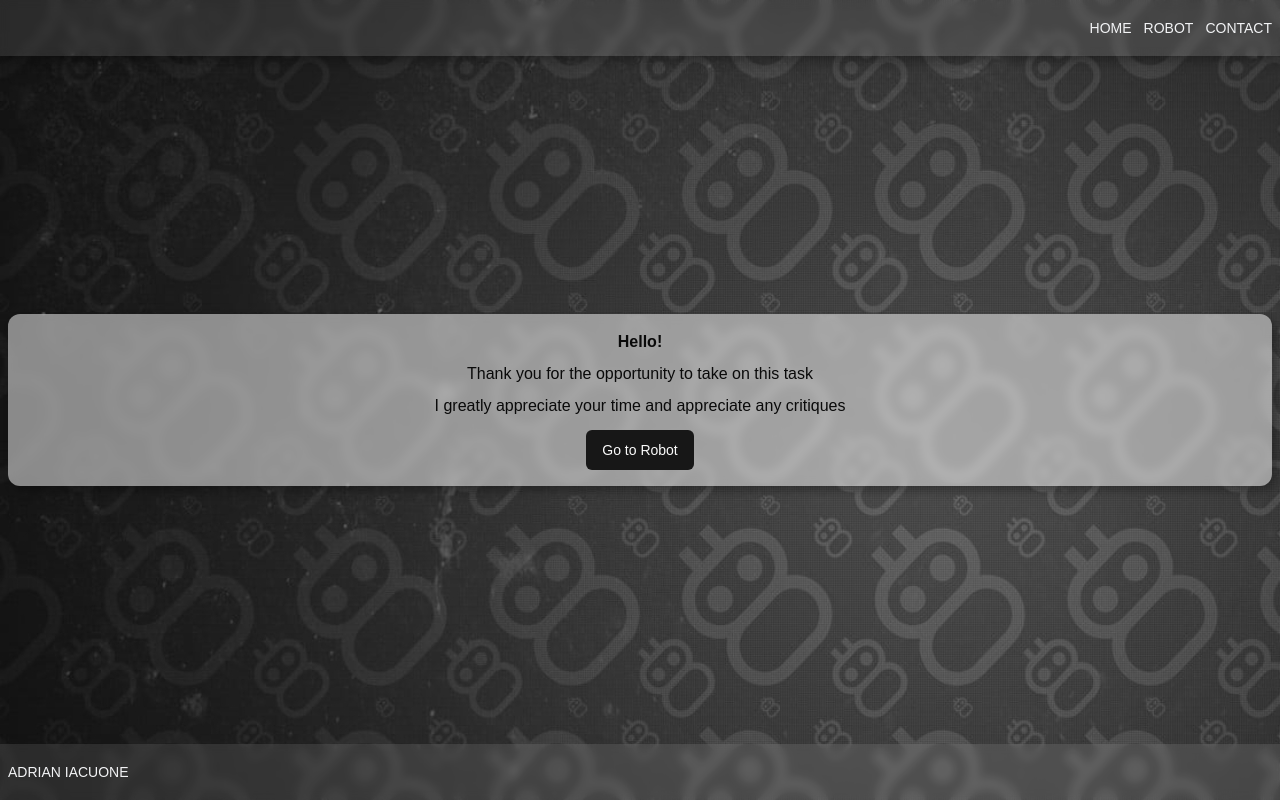
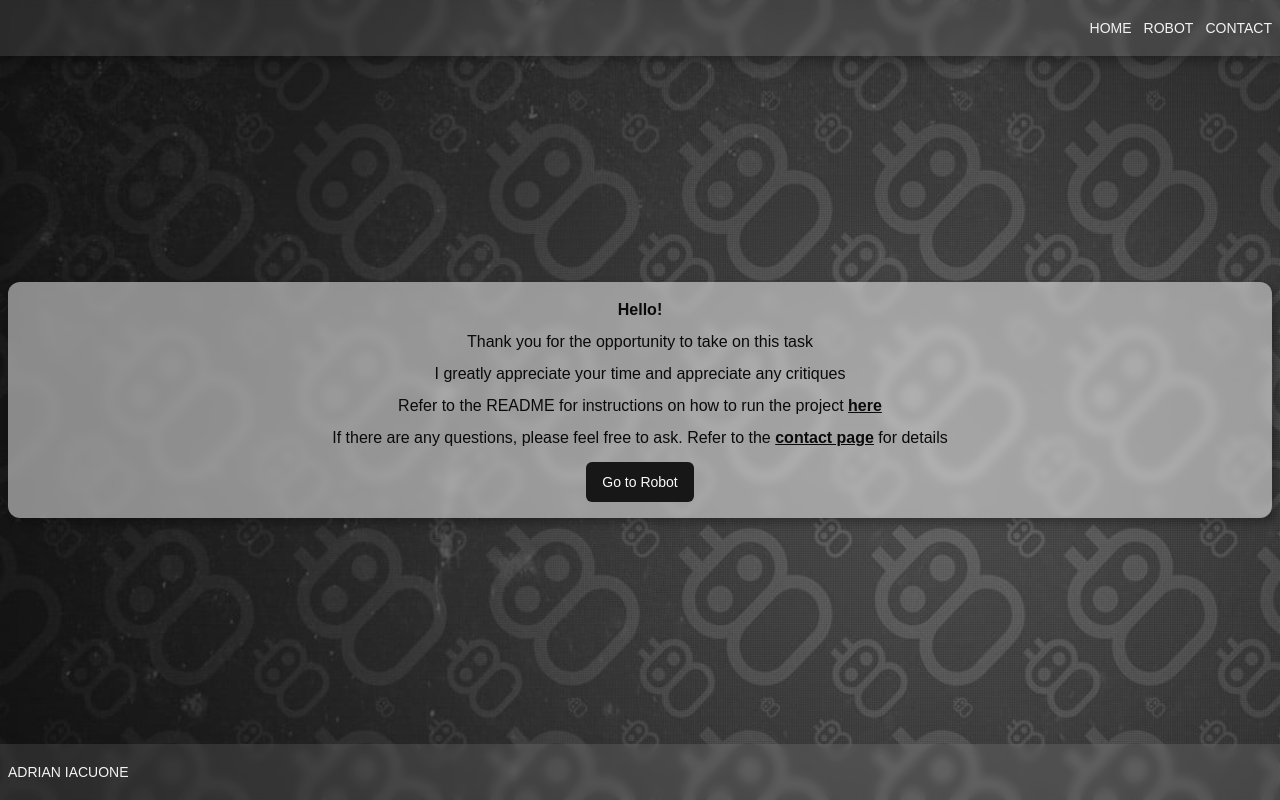
Before and after one commit to aiacuone/connexion-code-test, a Next.js app: page / in a window 1280 px wide. Built offline with nearby package versions, Linux system fonts and the light colour scheme.

Commit message:
console error readme intro page text

```diff
--- a/app/contact/page.tsx
+++ b/app/contact/page.tsx
@@ -28,7 +28,7 @@ const ContactPage = () => {
       href: 'http://github.com/aiacuone',
     },
     {
-      label: 'GitHub (This Code Test)',
+      label: 'GitHub (Code Test)',
       icon: <FaGithub />,
       href: 'https://github.com/aiacuone/connexion-code-test',
     },
@@ -38,6 +38,9 @@ const ContactPage = () => {
       <div className="stack gap-3 container">
         <p>Feel free to reach out to me on any of the following platforms:</p>
         <div className="stack gap-3 pl-8">
+          <p>
+            <b>Adrian Iacuone</b>, Fullstack Developer
+          </p>
           {links.map(({ label, icon, href }, index) => (
             <div
               key={`${label} ${index}`}
--- a/app/page.tsx
+++ b/app/page.tsx
@@ -2,22 +2,34 @@ import { Button } from '../components/ui/button'
 import Link from 'next/link'
 
 export default function Home() {
-  const paragraphs = [
-    'Hello!',
-    'Thank you for the opportunity to take on this task',
-    'I greatly appreciate your time and appreciate any critiques',
-  ]
   return (
     <div className="h-full center stack gap-3">
       <div className="container stack gap-3 center">
         <div className="stack gap-2">
-          {paragraphs.map((paragraph, index) => (
-            <p
-              key={index}
-              className={`text-center ${index === 0 ? 'font-bold' : ''}`}>
-              {paragraph}
-            </p>
-          ))}
+          <p className="text-center font-bold">Hello!</p>
+          <p className="text-center">
+            Thank you for the opportunity to take on this task
+          </p>
+          <p className="text-center">
+            I greatly appreciate your time and appreciate any critiques
+          </p>
+          <p className="text-center">
+            Refer to the README for instructions on how to run the project{' '}
+            <a
+              href="
+            https://github.com/aiacuone/connexion-code-test"
+              target="_blank"
+              className="font-bold underline">
+              here
+            </a>
+          </p>
+          <p className="text-center">
+            If there are any questions, please feel free to ask. Refer to the{' '}
+            <Link href="/contact" className="font-bold underline">
+              contact page
+            </Link>{' '}
+            for details
+          </p>
         </div>
         <Link href="/robot">
           <Button>Go to Robot</Button>
--- a/components/Robot.tsx
+++ b/components/Robot.tsx
@@ -19,7 +19,7 @@ export const Robot = () => {
         <div
           style={{ transform: `rotate(${robotAngle}deg)` }}
           className="center">
-          <GiVintageRobot size="full" />
+          <GiVintageRobot size="100%" />
           <div className="absolute -bottom-3">
             <FaCaretDown />
           </div>
@@ -44,7 +44,7 @@ const Popover = () => {
   const showPopover = isReportPopoverOpen || isFallOverPopoverOpen
 
   const popoverText = isReportPopoverOpen
-    ? `I am at ${x}, ${y}, facing ${directionName}`
+    ? `I am at x:${x} y:${y} facing ${directionName}`
     : isFallOverPopoverOpen
     ? 'I cant move there, I will fall over!'
     : ''
```
Also changed, not shown: 1 other file (tests, documents, lock files or other folders).
